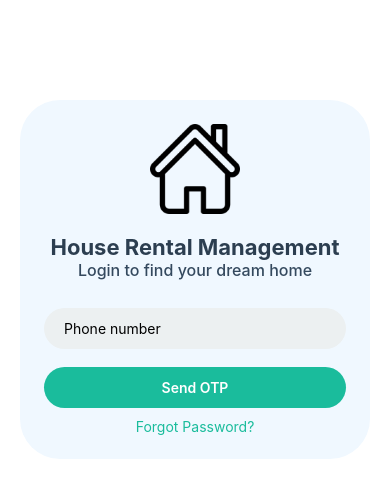
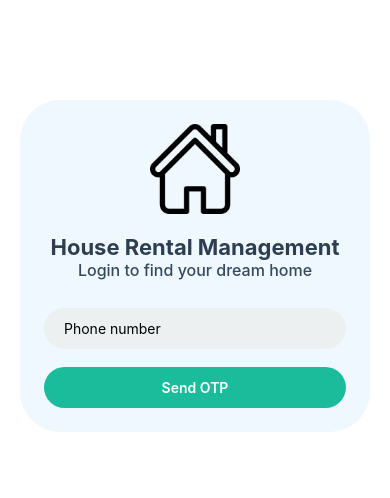
Before and after one commit to Rynorbu/SS2025_SWE201_BAD_BOYS, a React Native app: screen / in a window 390 px wide. Shown: the top 498 px of the page. Built offline with nearby package versions, Linux system fonts and the light colour scheme.

Commit message:
feat: Removed forgot password text

```diff
--- a/components/otp.tsx
+++ b/components/otp.tsx
@@ -86,9 +86,6 @@ export default function LoginScreen() {
         <Text style={styles.buttonText}>{otpSent ? 'Login' : 'Send OTP'}</Text>
       </TouchableOpacity>
 
-      <TouchableOpacity>
-        <Text style={styles.link}>Forgot Password?</Text>
-      </TouchableOpacity>
 
       {/* Uncomment to add a sign-up option */}
       {/*
```
